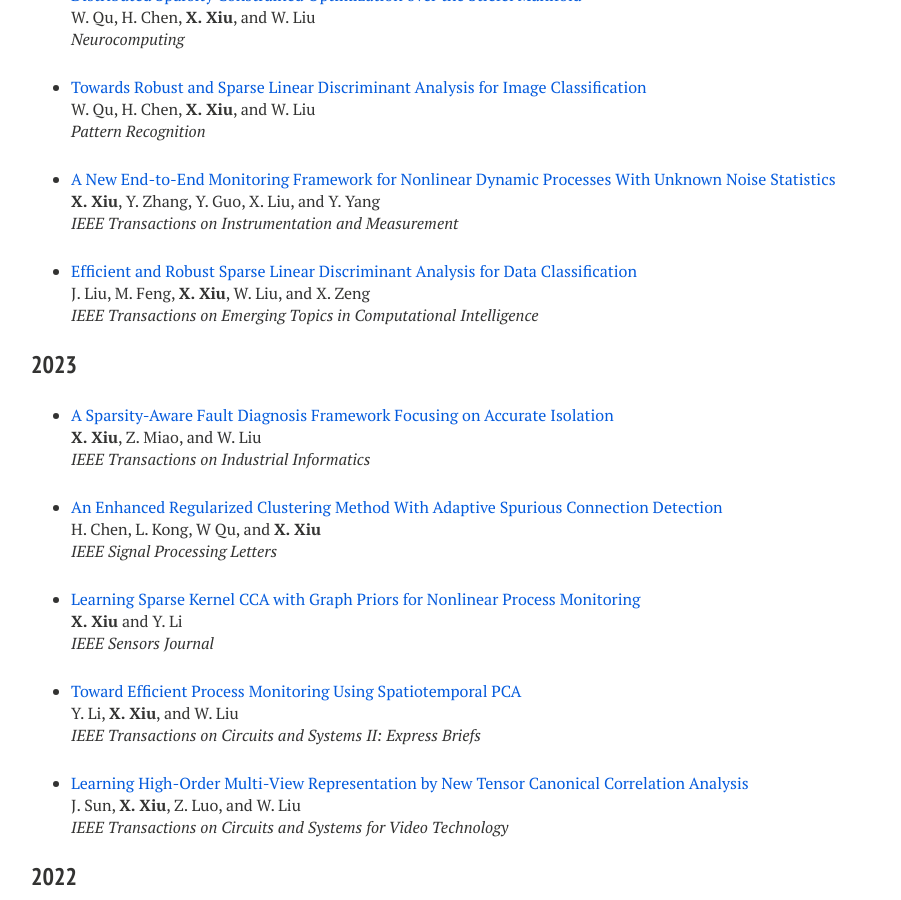
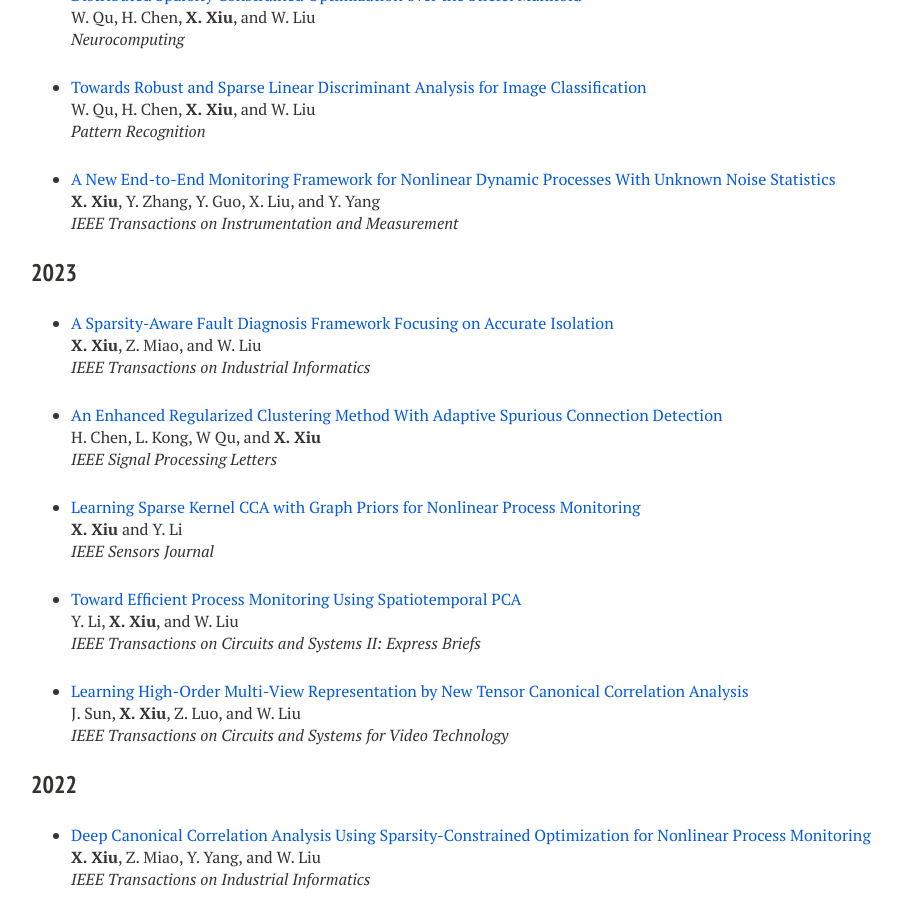
Before and after one commit to xianchaoxiu/xianchaoxiu.github.io, a Jekyll site: the page built from publications/index.md, in a window 1280 px wide and 900 px high, scrolled down 474 px. Shown: the whole window, without its empty margins (289-1190 px from the left). Built offline with Jekyll 4.4.1, drawn with Linux system fonts in a browser that asks for light colours; nearby versions of some CDN libraries.

Commit message:
Update index.md

```diff
--- a/publications/index.md
+++ b/publications/index.md
@@ -39,11 +39,6 @@ W. Qu, H. Chen, <b>X. Xiu</b>, and W. Liu<br>
 * <a href="https://ieeexplore.ieee.org/abstract/document/10464356" class="textlink" target="_blank">A New End-to-End Monitoring Framework for Nonlinear Dynamic Processes With Unknown Noise Statistics</a><br>
 <b>X. Xiu</b>, Y. Zhang, Y. Guo, X. Liu, and Y. Yang<br>
 <i>IEEE Transactions on Instrumentation and Measurement</i><br>
-
-
-* <a href="https://ieeexplore.ieee.org/abstract/document/10542504" class="textlink" target="_blank">Efficient and Robust Sparse Linear Discriminant Analysis for Data Classification</a><br>
-J. Liu, M. Feng, <b>X. Xiu</b>, W. Liu, and X. Zeng<br>
-<i>IEEE Transactions on Emerging Topics in Computational Intelligence</i><br>
 
 
 
```
